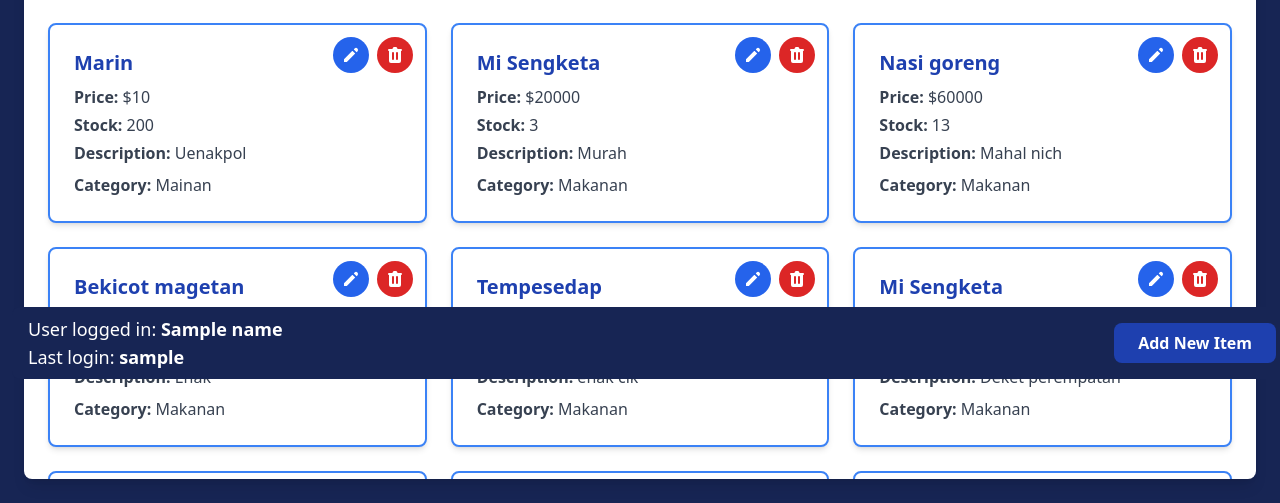
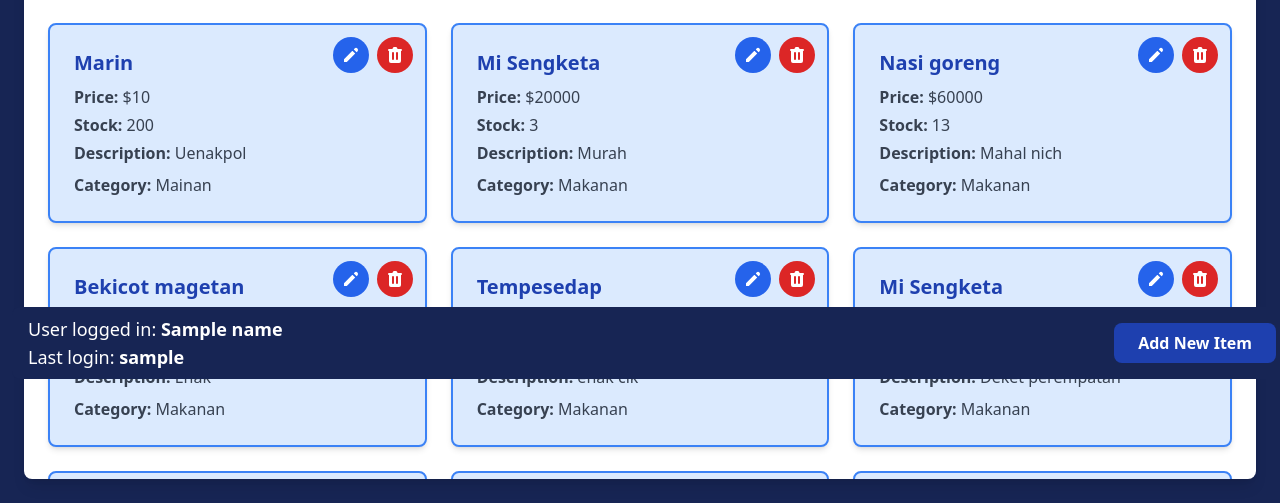
Before and after one commit to Nadekoooo/SuiseiShop, a Django app: template main/templates/att.html in a window 1280 px wide. Shown: the part 405-908 px from the top of the page. Run offline with Django 5.2, Linux system fonts and the light colour scheme; data comes from the database, SQL or seed files in the repository; both versions use the stored data as it was after the commit; the template is opened without the code that fills it: values that come from a table or form of the project are taken from there, most other values are stand-ins (such as "Sample title", 1, 10 or a date in 2020); some libraries are stand-ins or nearby versions.

Commit message:
Adding blueish pattern on card

```diff
--- a/main/templates/att.html
+++ b/main/templates/att.html
@@ -28,7 +28,7 @@
         <div class="rounded-lg h-screen overflow-hidden shadow-lg bg-white" style="margin-top: 60px; margin-buttom: 20px"> <!-- Adjusted to fit below the navbar -->
 
             <div class="w-full h-80 relative">
-                <div class="w-full h-full pl-[130px] absolute top-0 bg-gradient-to-r from-blue-900 via-blue-800 to-blue-700/10 z-10 ">
+                <div class="w-full h-full pl-[130px] absolute top-0 bg-gradient-to-r from-blue-950 via-blue-900 to-blue-850/10 z-10 ">
                     <div class="w-1/2 flex items-center h-full">
                         <h1 class="text-3xl leading-tight whitespace-nowrap sm:text-[60px] md:text-[80px] lg:text-[120px] font-bold text-white">Suisei Shop</h1>
                     </div>
@@ -52,7 +52,7 @@
                 {% else %}
                 <div class="grid grid-cols-1 sm:grid-cols-2 lg:grid-cols-3 gap-6">
                     {% for att in item %}
-                    <div class="relative bg-white rounded-lg shadow-md hover:shadow-xl transition-shadow duration-300 border-2 border-blue-500">
+                    <div class="relative rounded-lg shadow-md hover:shadow-xl transition-shadow duration-300 border-2 border-blue-500 bg-blue-100">
                         <!-- Action Buttons -->
                         <div class="absolute top-3 right-3 flex space-x-2">
                             <!-- Edit Button -->
```
Also changed, not shown: db.sqlite3.
